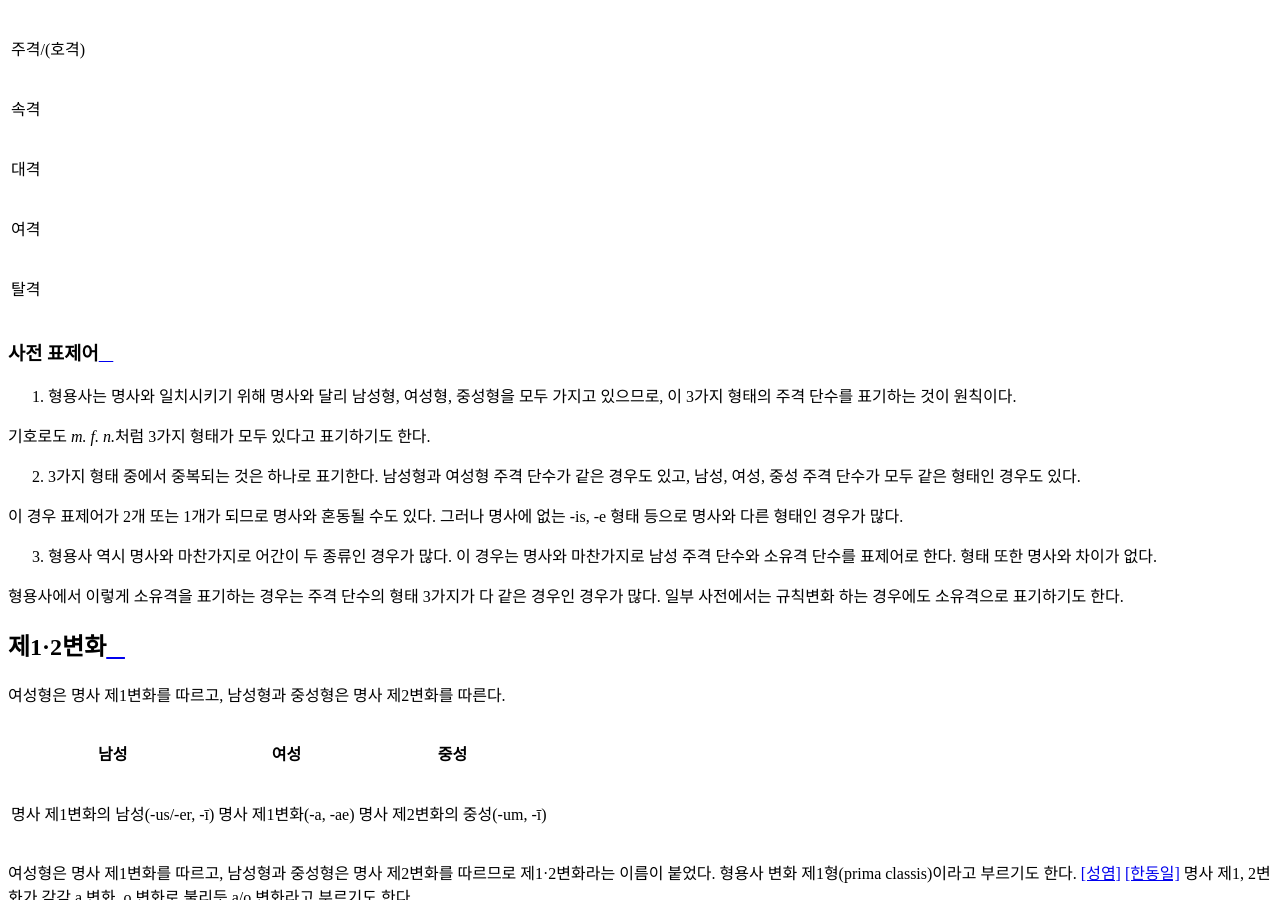
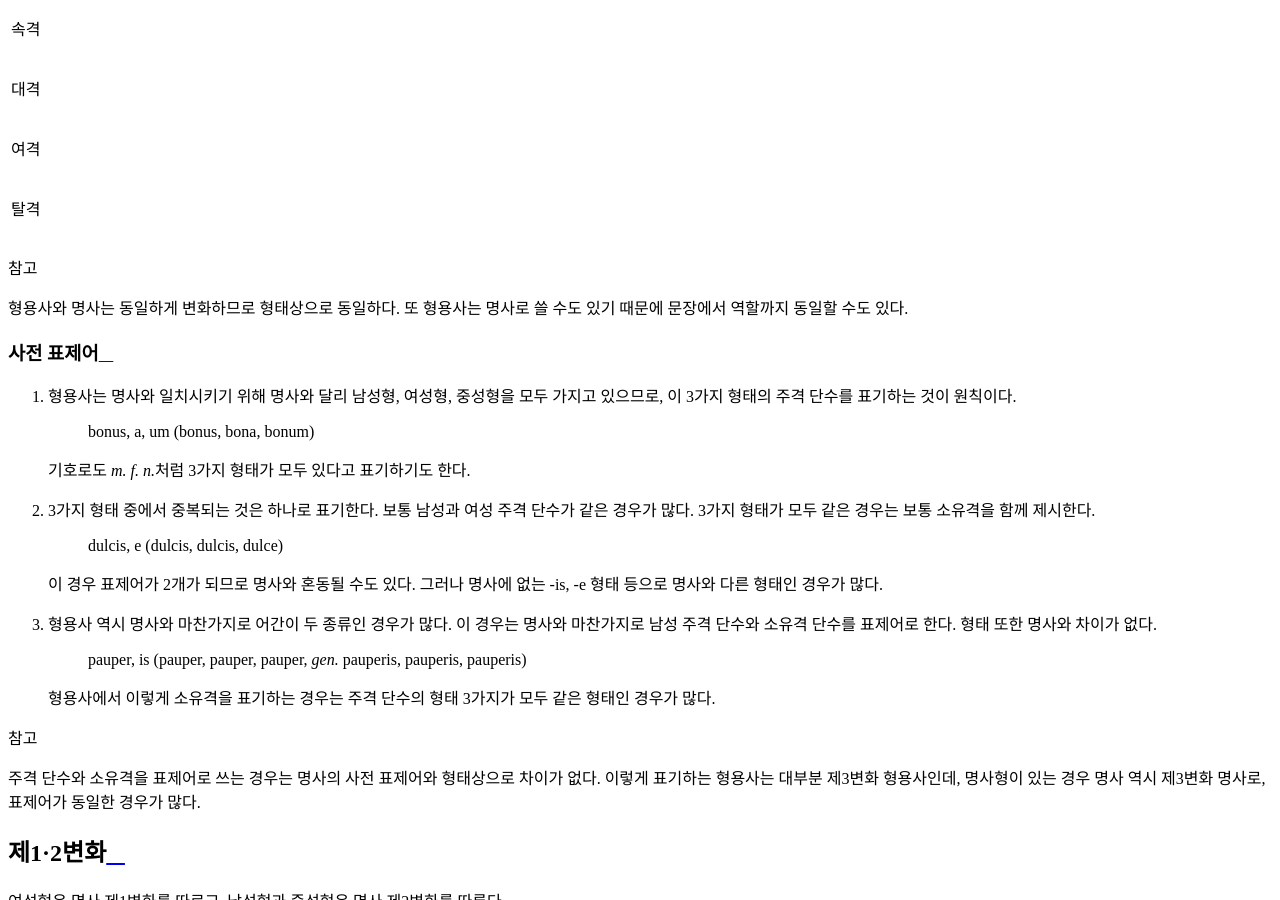
Before and after one commit to kabbala/grammatica_latina, a Sphinx documentation site: the page built from source/declinatio_adiectivi.rst, in a window 1280 px wide and 900 px high, scrolled down 2817 px. Built offline with Sphinx 7.4.7 and the Read the Docs theme 2.0.0, drawn with Linux system fonts in a browser that asks for light colours; some of the changed text lies outside the part shown.

Commit message:
형용사의 사전 표제어 편집

```diff
--- a/source/declinatio_adiectivi.rst
+++ b/source/declinatio_adiectivi.rst
@@ -6,8 +6,6 @@
 라틴어 형용사는 피수식하는 명사의 성, 수, 격에 따라서 변화(곡용)한다.
 
 .. note:: 형용사와 명사의 성, 수, 격을 맞추는 것을 일치라고 한다. 한정적인 변화를 하는 명사 때문에 형태상 형용사의 성, 수, 격을 맞추지 못할 수도 있다.
-
-.. note:: 형용사와 명사는 동일하게 변화하므로 형태상으로 동일하다. 또 형용사는 명사로 쓸 수도 있기 때문에 문장에서 역할까지 동일할 수도 있다.
 
 형용사의 변화표
 ~~~~~~~~~~~~~~~
@@ -70,20 +68,30 @@
 | 탈격        |      |      |      |      |      |      |
 +-------------+------+------+------+------+------+------+
 
+.. note:: 형용사와 명사는 동일하게 변화하므로 형태상으로 동일하다. 또 형용사는 명사로 쓸 수도 있기 때문에 문장에서 역할까지 동일할 수도 있다.
+
 사전 표제어
 ~~~~~~~~~~~
 
-(1) 형용사는 명사와 일치시키기 위해 명사와 달리 남성형, 여성형, 중성형을 모두 가지고 있으므로, 이 3가지 형태의 주격 단수를 표기하는 것이 원칙이다.
+1. 형용사는 명사와 일치시키기 위해 명사와 달리 남성형, 여성형, 중성형을 모두 가지고 있으므로, 이 3가지 형태의 주격 단수를 표기하는 것이 원칙이다.
 
-기호로도 :sig:`m. f. n.`\처럼 3가지 형태가 모두 있다고 표기하기도 한다.
+      | bonus, a, um (bonus, bona, bonum)
 
-(2) 3가지 형태 중에서 중복되는 것은 하나로 표기한다. 남성형과 여성형 주격 단수가 같은 경우도 있고, 남성, 여성, 중성 주격 단수가 모두 같은 형태인 경우도 있다.
+   | 기호로도 :sig:`m. f. n.`\처럼 3가지 형태가 모두 있다고 표기하기도 한다.
 
-이 경우 표제어가 2개 또는 1개가 되므로 명사와 혼동될 수도 있다. 그러나 명사에 없는 -is, -e 형태 등으로 명사와 다른 형태인 경우가 많다.
+2. 3가지 형태 중에서 중복되는 것은 하나로 표기한다. 보통 남성과 여성 주격 단수가 같은 경우가 많다. 3가지 형태가 모두 같은 경우는 보통 소유격을 함께 제시한다.
 
-(3) 형용사 역시 명사와 마찬가지로 어간이 두 종류인 경우가 많다. 이 경우는 명사와 마찬가지로 남성 주격 단수와 소유격 단수를 표제어로 한다. 형태 또한 명사와 차이가 없다.
+      | dulcis, e (dulcis, dulcis, dulce)
 
-형용사에서 이렇게 소유격을 표기하는 경우는 주격 단수의 형태 3가지가 다 같은 경우인 경우가 많다. 일부 사전에서는 규칙변화 하는 경우에도 소유격으로 표기하기도 한다.
+   | 이 경우 표제어가 2개가 되므로 명사와 혼동될 수도 있다. 그러나 명사에 없는 -is, -e 형태 등으로 명사와 다른 형태인 경우가 많다.
+
+3. 형용사 역시 명사와 마찬가지로 어간이 두 종류인 경우가 많다. 이 경우는 명사와 마찬가지로 남성 주격 단수와 소유격 단수를 표제어로 한다. 형태 또한 명사와 차이가 없다.
+
+      | pauper, is (pauper, pauper, pauper, :sig:`gen.` pauperis, pauperis, pauperis)
+
+   | 형용사에서 이렇게 소유격을 표기하는 경우는 주격 단수의 형태 3가지가 모두 같은 형태인 경우가 많다.
+
+.. note:: 주격 단수와 소유격을 표제어로 쓰는 경우는 명사의 사전 표제어와 형태상으로 차이가 없다. 이렇게 표기하는 형용사는 대부분 제3변화 형용사인데, 명사형이 있는 경우 명사 역시 제3변화 명사로, 표제어가 동일한 경우가 많다.
 
 
 제1·2변화
```
